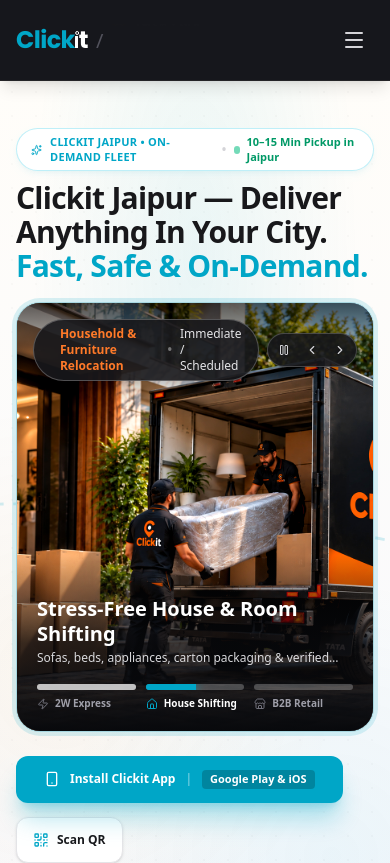
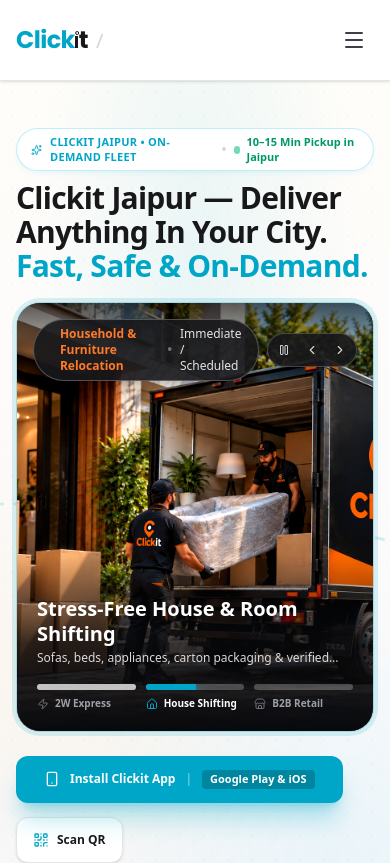
Before and after one commit to sainitanuj99-hash/Click-it, a React (Vite) app: page / in a window 390 px wide. Shown: the top 863 px of the page. Built offline with nearby package versions, Linux system fonts and the light colour scheme.

Commit message:
style(navbar): switch navbar to white with dark typography and cyan #00a6c7 accents

```diff
--- a/src/components/Navbar.tsx
+++ b/src/components/Navbar.tsx
@@ -71,7 +71,7 @@
   const currentVehicle = VEHICLE_SERVICES[vehicleIndex];
 
   return (
-    <header className="fixed top-0 inset-x-0 z-50 bg-[#0A0B10]/95 backdrop-blur-md text-white border-b border-zinc-800/80 shadow-lg select-none">
+    <header className="fixed top-0 inset-x-0 z-50 bg-white/95 backdrop-blur-md text-zinc-900 border-b border-zinc-200/90 shadow-sm select-none transition-colors duration-200">
       {/* Main Navigation Bar */}
       <div className="max-w-7xl mx-auto px-4 sm:px-6 lg:px-8 h-20 flex items-center justify-between gap-4">
 
@@ -87,12 +87,12 @@
             {/* Clickit Official Default Wordmark */}
             <ClickitWordmark
               className="text-2xl sm:text-[30px] group-hover:opacity-95 transition-opacity"
-              textColorIt="white"
+              textColorIt="dark"
               showTrailingDot={false}
             />
 
             {/* Seamless Schbang-Style Typographic Slash */}
-            <span className="text-zinc-600 font-light text-xl sm:text-2xl leading-none select-none">
+            <span className="text-zinc-300 font-light text-xl sm:text-2xl leading-none select-none">
               /
             </span>
 
@@ -105,7 +105,7 @@
                   animate={{ y: 0, opacity: 1 }}
                   exit={{ y: -20, opacity: 0 }}
                   transition={{ duration: 0.28, ease: [0.16, 1, 0.3, 1] }}
-                  className="inline-flex items-center gap-1.5 sm:gap-2 text-white font-bold text-base sm:text-lg tracking-normal leading-none"
+                  className="inline-flex items-center gap-1.5 sm:gap-2 text-zinc-900 font-bold text-base sm:text-lg tracking-normal leading-none"
                 >
                   <currentVehicle.Icon
                     className="w-4 h-4 sm:w-5 sm:h-5 shrink-0 transition-transform duration-200 group-hover:scale-110"
@@ -126,8 +126,8 @@
             onClick={() => setActiveTab('estimate')}
             className={`px-3.5 py-2 rounded-xl transition-all cursor-pointer ${
               activeTab === 'estimate'
-                ? 'text-[#00a6c7] bg-orange-500/15 border border-orange-500/30 font-black shadow-sm'
-                : 'text-zinc-300 hover:text-white hover:bg-zinc-800/80'
+                ? 'text-[#00a6c7] bg-orange-500/10 border border-orange-500/25 font-black shadow-xs'
+                : 'text-zinc-600 hover:text-zinc-900 hover:bg-zinc-100'
             }`}
           >
             Home
@@ -137,8 +137,8 @@
             onClick={() => setActiveTab('about-us')}
             className={`px-3.5 py-2 rounded-xl transition-all cursor-pointer ${
               activeTab === 'about-us'
-                ? 'text-[#00a6c7] bg-orange-500/15 border border-orange-500/30 font-black shadow-sm'
-                : 'text-zinc-300 hover:text-white hover:bg-zinc-800/80'
+                ? 'text-[#00a6c7] bg-orange-500/10 border border-orange-500/25 font-black shadow-xs'
+                : 'text-zinc-600 hover:text-zinc-900 hover:bg-zinc-100'
             }`}
           >
             About Us
@@ -146,7 +146,7 @@
 
           <button
             onClick={openPartnerModal}
-            className="px-3.5 py-2 rounded-xl text-zinc-300 hover:text-[#00a6c7] hover:bg-orange-500/10 transition-all cursor-pointer flex items-center gap-1.5"
+            className="px-3.5 py-2 rounded-xl text-zinc-700 hover:text-[#00a6c7] hover:bg-orange-500/10 transition-all cursor-pointer flex items-center gap-1.5"
           >
             <span className="w-2 h-2 rounded-full bg-emerald-500 animate-pulse" />
             Partner With Us
@@ -155,7 +155,7 @@
 
         {/* Right Action Buttons */}
         <div className="hidden sm:flex items-center space-x-3">
-          <div className="hidden lg:flex items-center gap-1.5 px-2.5 py-1.5 rounded-lg bg-zinc-900 border border-zinc-800 text-xs font-semibold text-zinc-300">
+          <div className="hidden lg:flex items-center gap-1.5 px-2.5 py-1.5 rounded-lg bg-zinc-100 border border-zinc-200 text-xs font-semibold text-zinc-700">
             <MapPin className="w-3.5 h-3.5 text-[#00a6c7]" />
             <span>Jaipur</span>
           </div>
@@ -171,7 +171,7 @@
         <div className="flex md:hidden items-center">
           <button
             onClick={() => setMobileMenuOpen(!mobileMenuOpen)}
-            className="p-2 text-zinc-300 hover:text-white hover:bg-zinc-800 rounded-lg focus:outline-none"
+            className="p-2 text-zinc-700 hover:text-zinc-900 hover:bg-zinc-100 rounded-lg focus:outline-none"
           >
             {mobileMenuOpen ? <X className="w-6 h-6" /> : <Menu className="w-6 h-6" />}
           </button>
@@ -180,11 +180,11 @@
 
       {/* Mobile Drawer Menu */}
       {mobileMenuOpen && (
-        <div className="md:hidden bg-[#0A0B10] border-b border-zinc-800 px-4 pt-3 pb-6 space-y-2 shadow-2xl">
+        <div className="md:hidden bg-white border-b border-zinc-200 px-4 pt-3 pb-6 space-y-2 shadow-xl">
           <button
             onClick={() => { setActiveTab('estimate'); setMobileMenuOpen(false); }}
             className={`w-full text-left px-3.5 py-2.5 rounded-xl text-sm font-bold ${
-              activeTab === 'estimate' ? 'bg-orange-500/15 border border-orange-500/30 text-[#00a6c7]' : 'text-zinc-300 hover:text-white'
+              activeTab === 'estimate' ? 'bg-orange-500/10 border border-orange-500/25 text-[#00a6c7]' : 'text-zinc-700 hover:text-zinc-900 hover:bg-zinc-50'
             }`}
           >
             Home
@@ -192,14 +192,14 @@
           <button
             onClick={() => { setActiveTab('about-us'); setMobileMenuOpen(false); }}
             className={`w-full text-left px-3.5 py-2.5 rounded-xl text-sm font-bold ${
-              activeTab === 'about-us' ? 'bg-orange-500/15 border border-orange-500/30 text-[#00a6c7]' : 'text-zinc-300 hover:text-white'
+              activeTab === 'about-us' ? 'bg-orange-500/10 border border-orange-500/25 text-[#00a6c7]' : 'text-zinc-700 hover:text-zinc-900 hover:bg-zinc-50'
             }`}
           >
             About Us
           </button>
           <button
             onClick={() => { if (openPartnerModal) openPartnerModal(); setMobileMenuOpen(false); }}
-            className="w-full text-left px-3.5 py-2.5 rounded-xl text-sm font-bold text-zinc-300 hover:text-[#00a6c7]"
+            className="w-full text-left px-3.5 py-2.5 rounded-xl text-sm font-bold text-zinc-700 hover:text-[#00a6c7] hover:bg-zinc-50"
           >
             Become a Partner
           </button>
```
